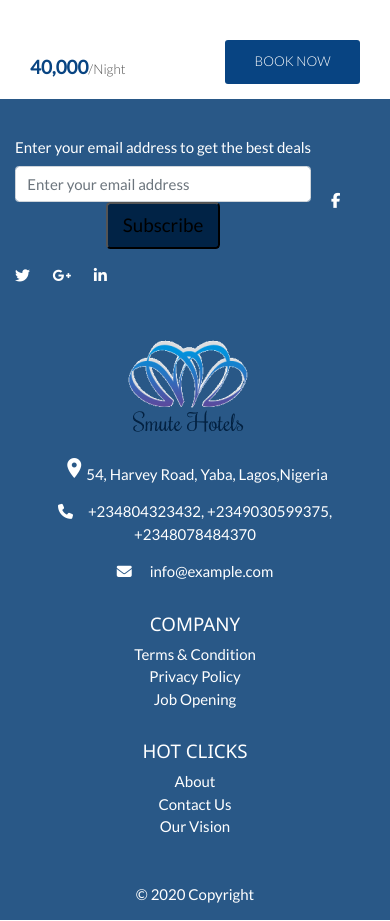
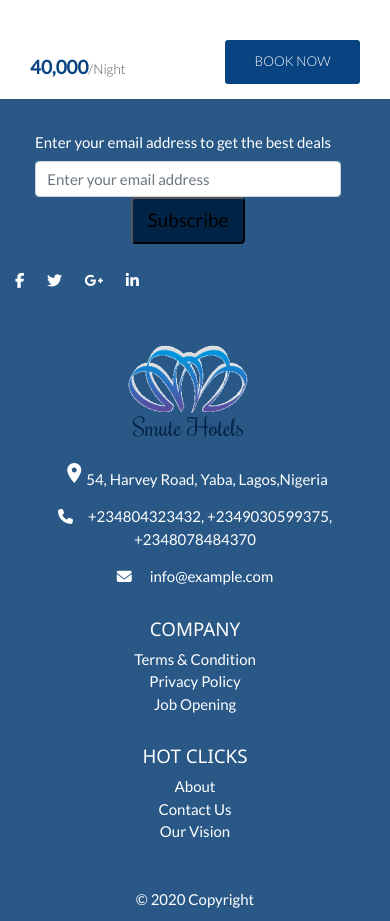
Before and after one commit to akojif/smute-hotels, a plain HTML site: page rooms.html in a window 390 px wide. Shown: the part 4180-5101 px from the top of the page. Drawn offline with nearby package versions, Linux system fonts and the light colour scheme.

Commit message:
Add files via upload

```diff
--- a/css/index.css
+++ b/css/index.css
@@ -1,11 +1,9 @@
 *{
   padding: 0;
   margin: 0;
+  box-sizing: border-box;
 }
-*{
-  margin: 0;
-  padding: 0;
-}
+
 a{
   text-decoration: none !important;
 }
@@ -321,5 +319,8 @@ footer{
   background-color: sky-blue;
 }
 .form-group{
-  padding-right: 20px;
+  padding:10px 20px;
 }
+#email{
+  padding-right: 10px;
+}
--- a/rooms.html
+++ b/rooms.html
@@ -179,7 +179,7 @@
     <div class="row row-1">
 
       <!-- Grid column -->
-      <div class="col-md-12 mt-md-0 mt-3">
+      <div class="col-md-12 mt-md-0 mt-12">
         <form class="form-inline">
           <div class="form-group">
             <label id="email" class="text-color">Enter your email address to get the best deals</label>
```
Also changed, not shown: contact.html (+1 -1 lines), facility.html (+1 -1 lines), index.html (+1 -1 lines).
